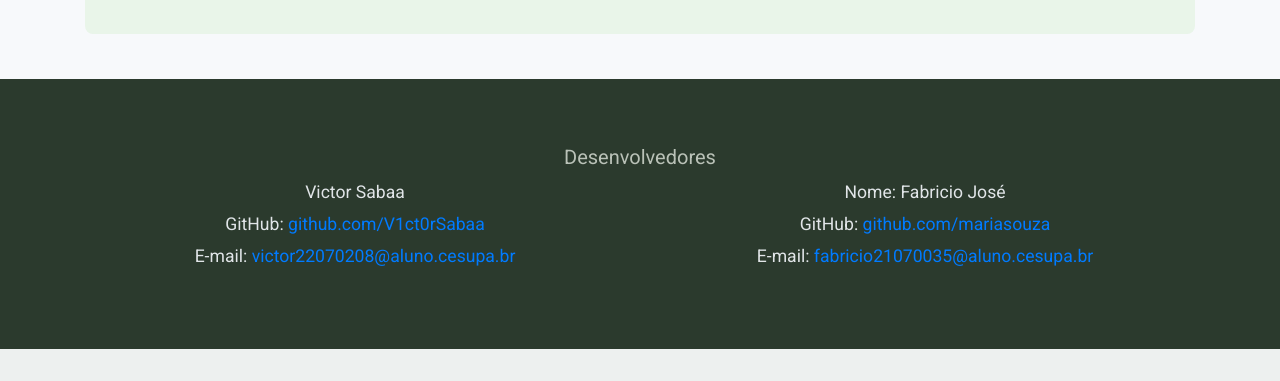
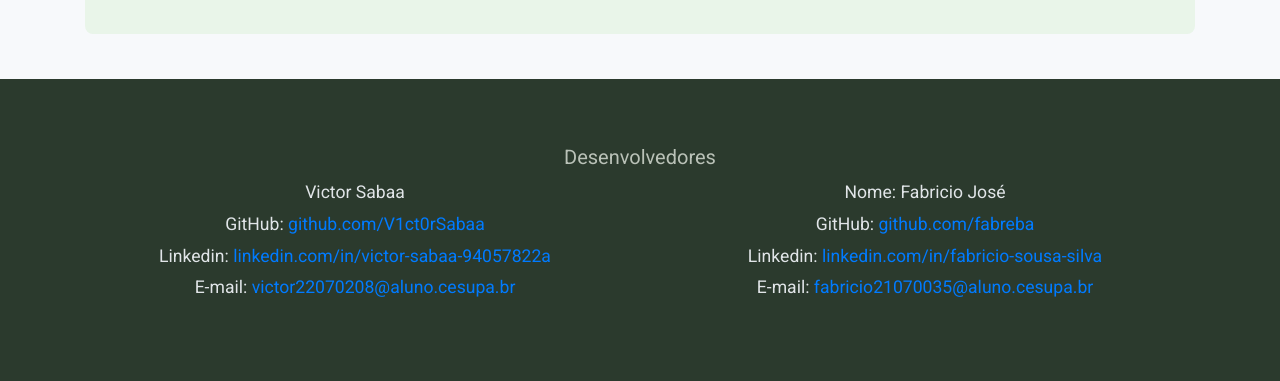
Before and after one commit to V1ct0rSabaa/queimadaAlertasWebpage, a Flask app: page / in a window 1280 px wide. Shown: the part 1560-1941 px from the top of the page. Before the commit the page ends 1909 px from the top, so only its background shows below. Run offline with Flask 3, Linux system fonts and the light colour scheme; some libraries are stand-ins or nearby versions.

Commit message:
Update index.html

```diff
--- a/templates/index.html
+++ b/templates/index.html
@@ -140,13 +140,15 @@
                     <p>
                         Victor Sabaa<br>
                         GitHub: <a href="https://github.com/V1ct0rSabaa" target="_blank">github.com/V1ct0rSabaa</a><br>
+                        Linkedin: <a href="https://www.linkedin.com/in/victor-sabaa-94057822a/" target="_blank">linkedin.com/in/victor-sabaa-94057822a</a><br>
                         E-mail: <a href="mailto:victor22070208@aluno.cesupa.br">victor22070208@aluno.cesupa.br</a>
                     </p>
                 </div>
                 <div class="col-sm-12 col-md-6">
                     <p>
                         Nome: Fabricio José<br>
-                        GitHub: <a href="https://github.com/mariasouza" target="_blank">github.com/mariasouza</a><br>
+                        GitHub: <a href="https://github.com/fabreba" target="_blank">github.com/fabreba</a><br>
+                        Linkedin: <a href="https://www.linkedin.com/in/fabricio-sousa-silva/" target="_blank">linkedin.com/in/fabricio-sousa-silva</a><br>
                         E-mail: <a href="mailto:fabricio21070035@aluno.cesupa.br">fabricio21070035@aluno.cesupa.br</a>
                     </p>
                 </div>
```
